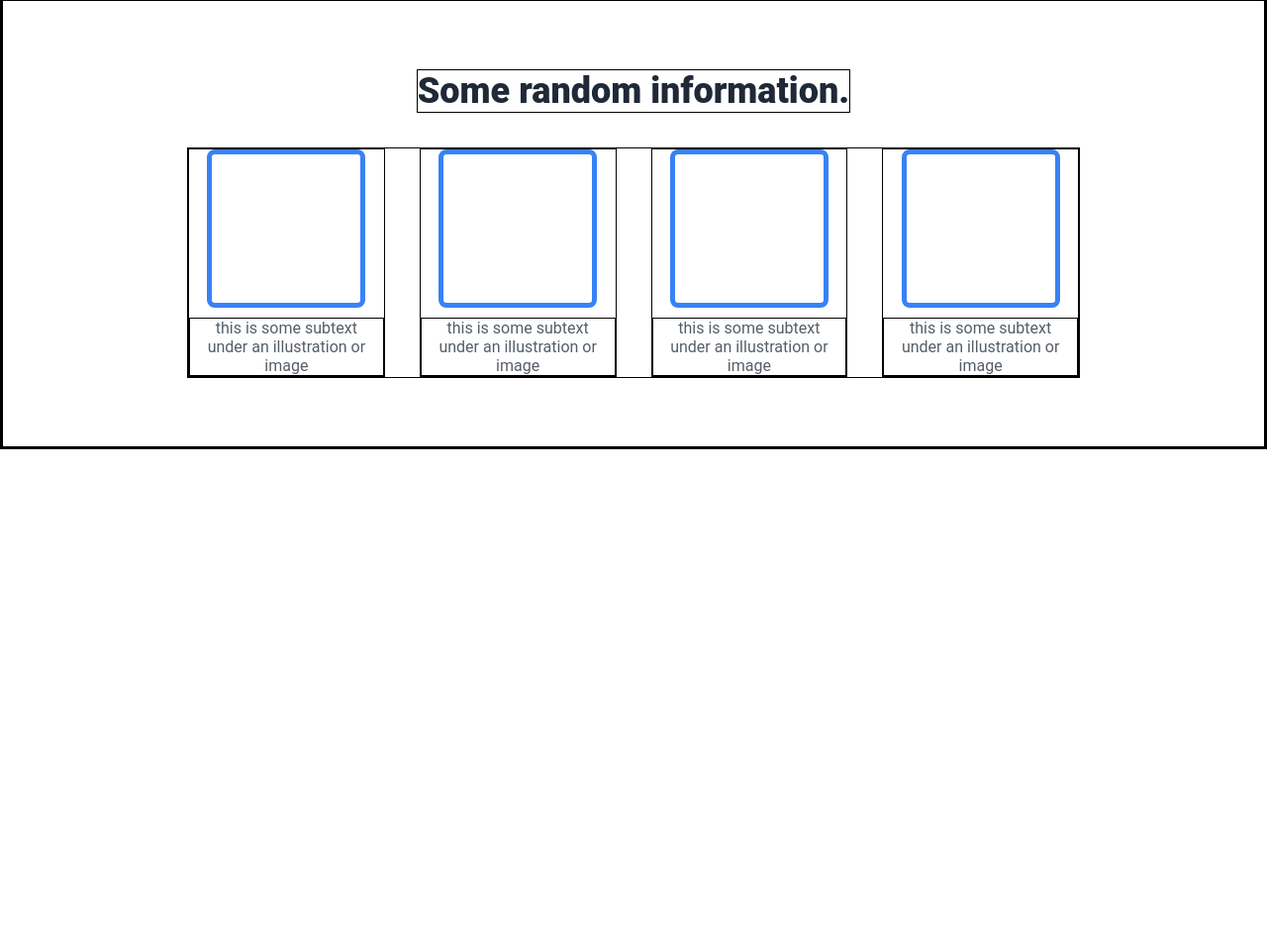
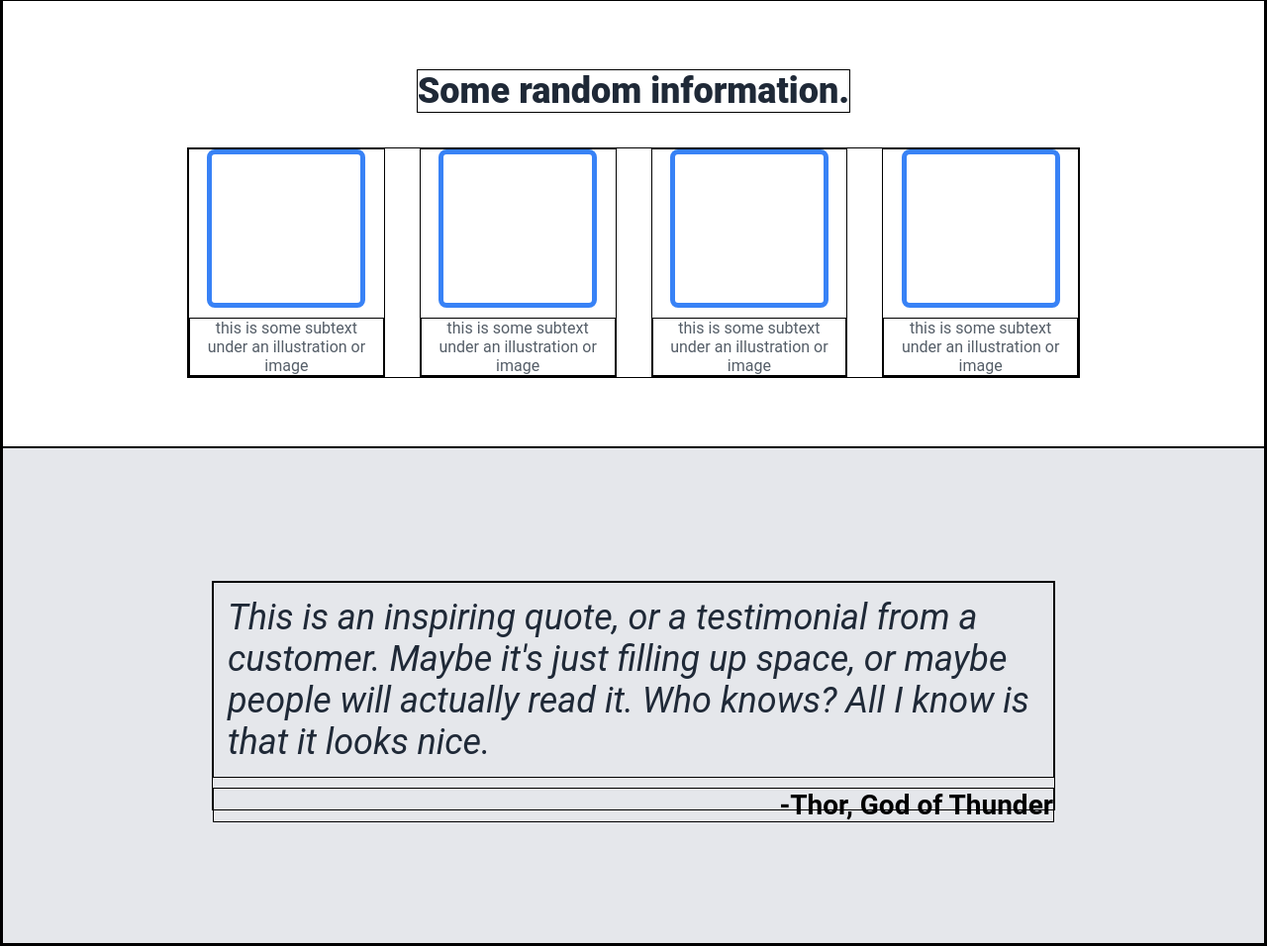
Before and after one commit to Kevasmi/Landing-Page, a plain HTML site: page index.html in a window 1280 px wide. Shown: the part 668-1624 px from the top of the page at 99% size. Before the commit the page ends 1122 px from the top, so only its background shows below. Drawn offline with Linux system fonts and the light colour scheme.

Commit message:
Added and finished quote section

```diff
--- a/index.html
+++ b/index.html
@@ -48,5 +48,12 @@
             </div>
         </div>
     </div>
+
+    <div class="quote">
+        <div class="quote-box">
+            <p class="quote-text">This is an inspiring quote, or a testimonial from a customer. Maybe it's just filling up space, or maybe people will actually read it. Who knows? All I know is that it looks nice.</p>
+            <p class="quote-speaker">-Thor, God of Thunder</p>
+        </div>
+    </div>
 </body>
 </html>
--- a/styles.css
+++ b/styles.css
@@ -131,3 +131,32 @@ img,
     text-align: center;
     color: rgb(85, 94, 104);
 }
+
+.quote {
+    background-color: #E5E7EB;
+    height: 500px;
+    display: flex;
+    justify-content: center;
+    align-items: center;
+}
+
+.quote-box {
+    display: flex;
+    flex-flow: column nowrap;
+    height: 230px;
+    width: 850px;
+    gap: 10px;
+}
+
+.quote-text {
+    font-size: 36px;
+    font-style: italic;
+    color: #1F2937;
+    padding: 14px;
+}
+
+.quote-speaker {
+    text-align: right;
+    font-weight: 700;
+    font-size: 28px;
+}
```
